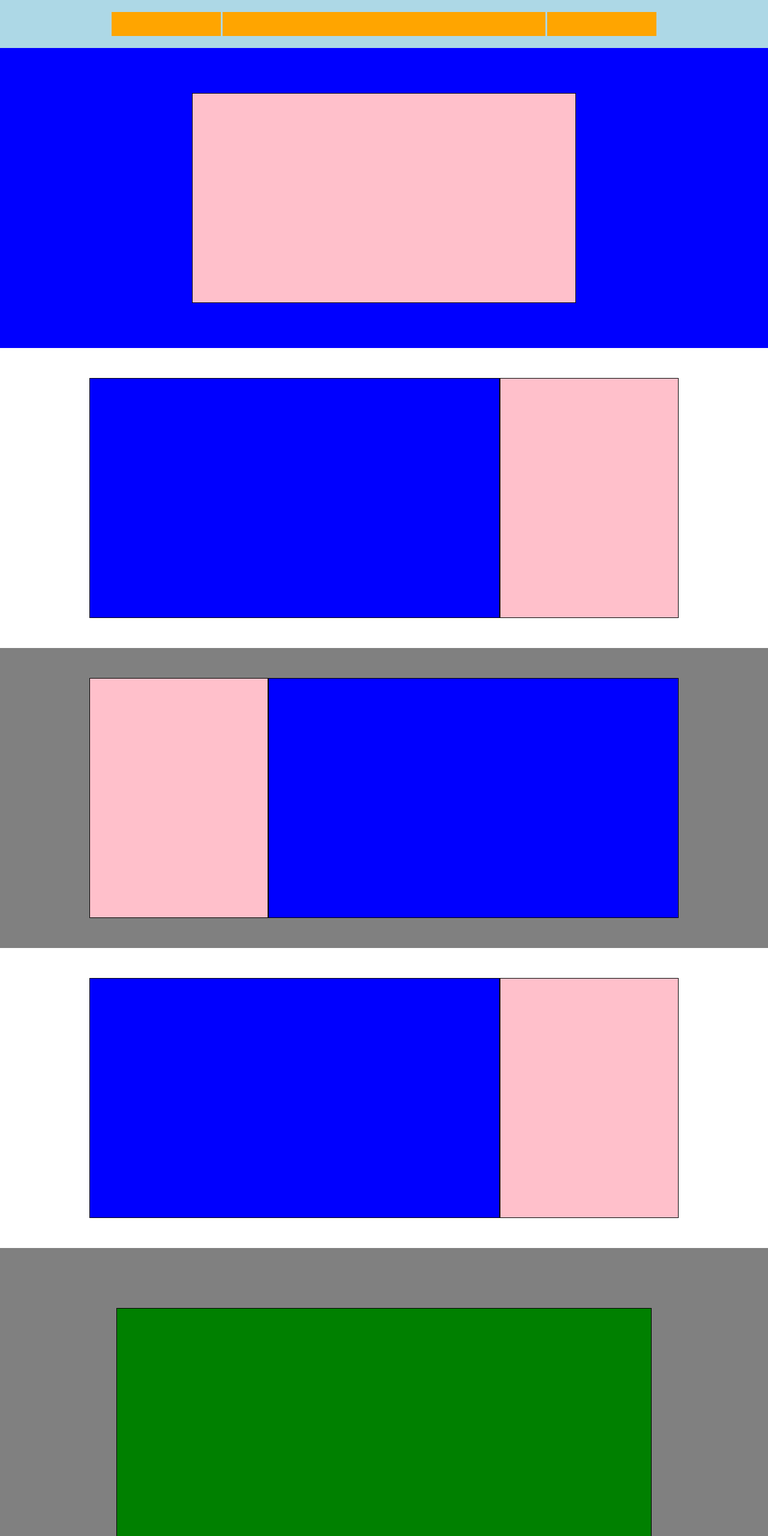
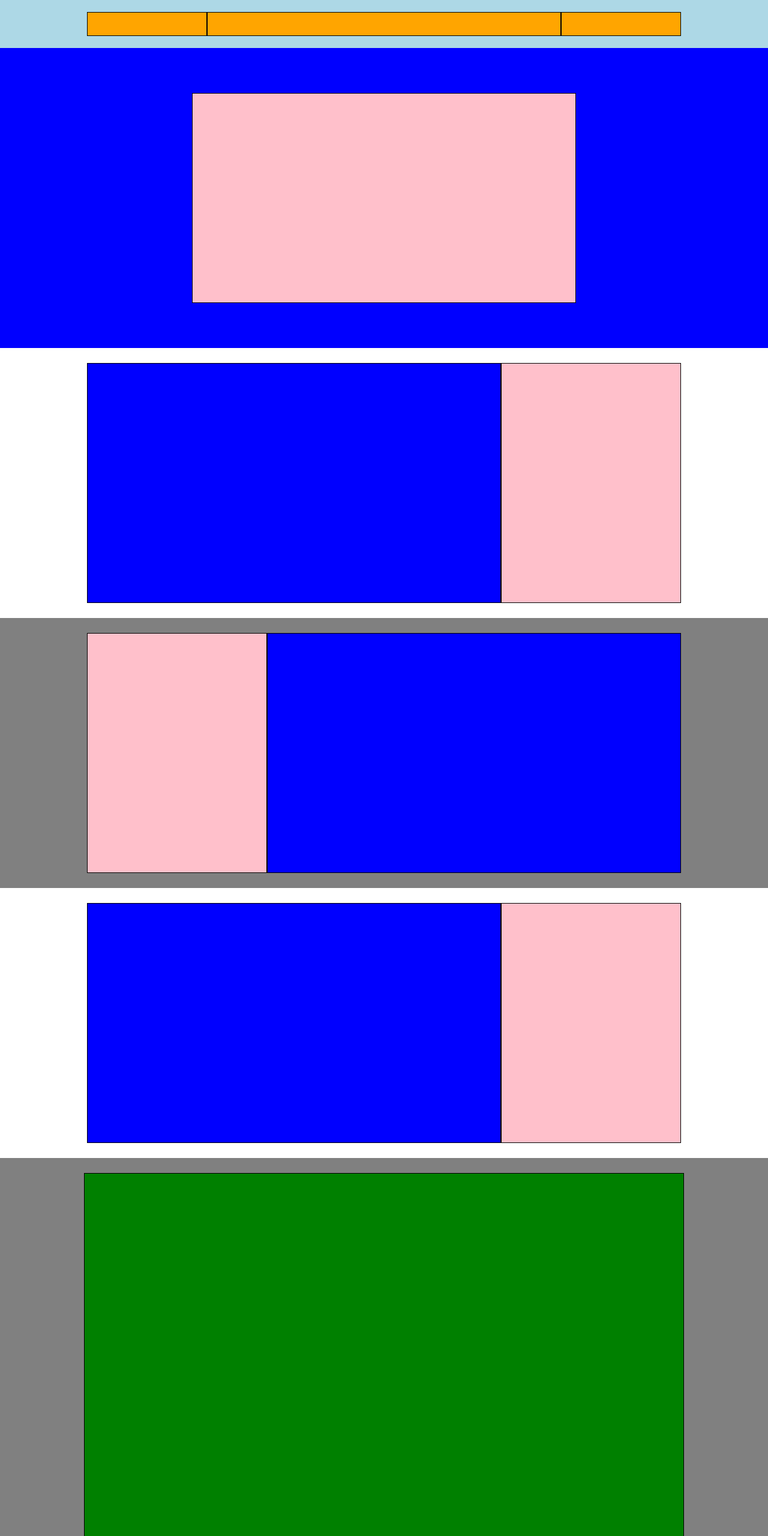
Before and after one commit to Mark-dev30/htmlcss-struttura-discord, a plain HTML site: page index.html in a window 1280 px wide. Shown: the top 2560 px of the page at 60% size. Drawn offline with Linux system fonts and the light colour scheme.

Commit message:
changed value "max-width"

```diff
--- a/css/style.css
+++ b/css/style.css
@@ -46,10 +46,10 @@
 
 .row_header{
     margin: 0 auto;
-    max-width: 911px;
+    max-width: 1000px;
     height: 80px;
     display: flex;
-    justify-content: space-around;
+    justify-content: center;
     align-items: center;
 }
 
@@ -85,8 +85,8 @@
 /* section 2  */
 
 .row_sect2{
-    max-width: 991px;
-    height: 500px;
+    max-width: 1000px;
+    height: 450px;
     margin: 0 auto;
     display: flex;
     justify-content: center;
@@ -105,8 +105,8 @@
 /* section 5 */
 
 .row_sect5{
-    max-width: 991px;
-    height: 1000px;
+    max-width: 1000px;
+    height: 850px;
     margin: 0 auto;
     display: flex;
     justify-content: center;
@@ -115,14 +115,14 @@
 
 .column_sect5{
     height: 800px;
-    width: 90%;
+    width: 100%;
 }
 
 /* section 6 */
 
 .row_sect6{
-    max-width: 991px;
-    height: 500px;
+    max-width: 1000px;
+    height: 450px;
     margin: 0 auto;
     display: flex;
     justify-content: center;
@@ -142,7 +142,7 @@
 
 .row_footer{
     margin: 0 auto;
-    max-width: 911px;
+    max-width: 1000px;
     height: 80px;
     display: flex;
     justify-content: space-between;
--- a/index.html
+++ b/index.html
@@ -12,9 +12,9 @@
     <header>
         <div class="container_header lightblue ">
             <div class="row_header ">
-                <div class="column_header25 orange"></div>
-                <div class="column_header50 orange"></div>
-                <div class="column_header25 orange"></div>
+                <div class="column_header25 orange border"></div>
+                <div class="column_header50 orange border"></div>
+                <div class="column_header25 orange border"></div>
             </div>
         </div>
     </header>
```
